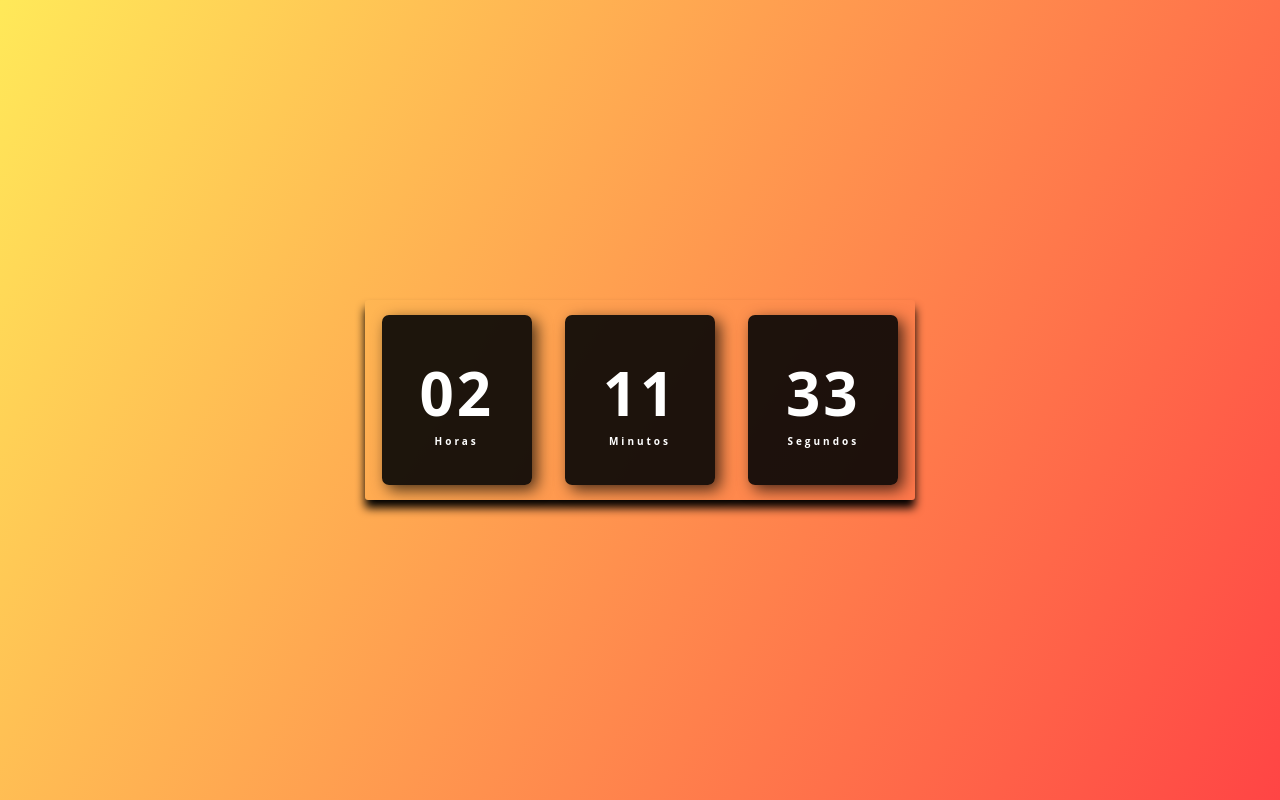
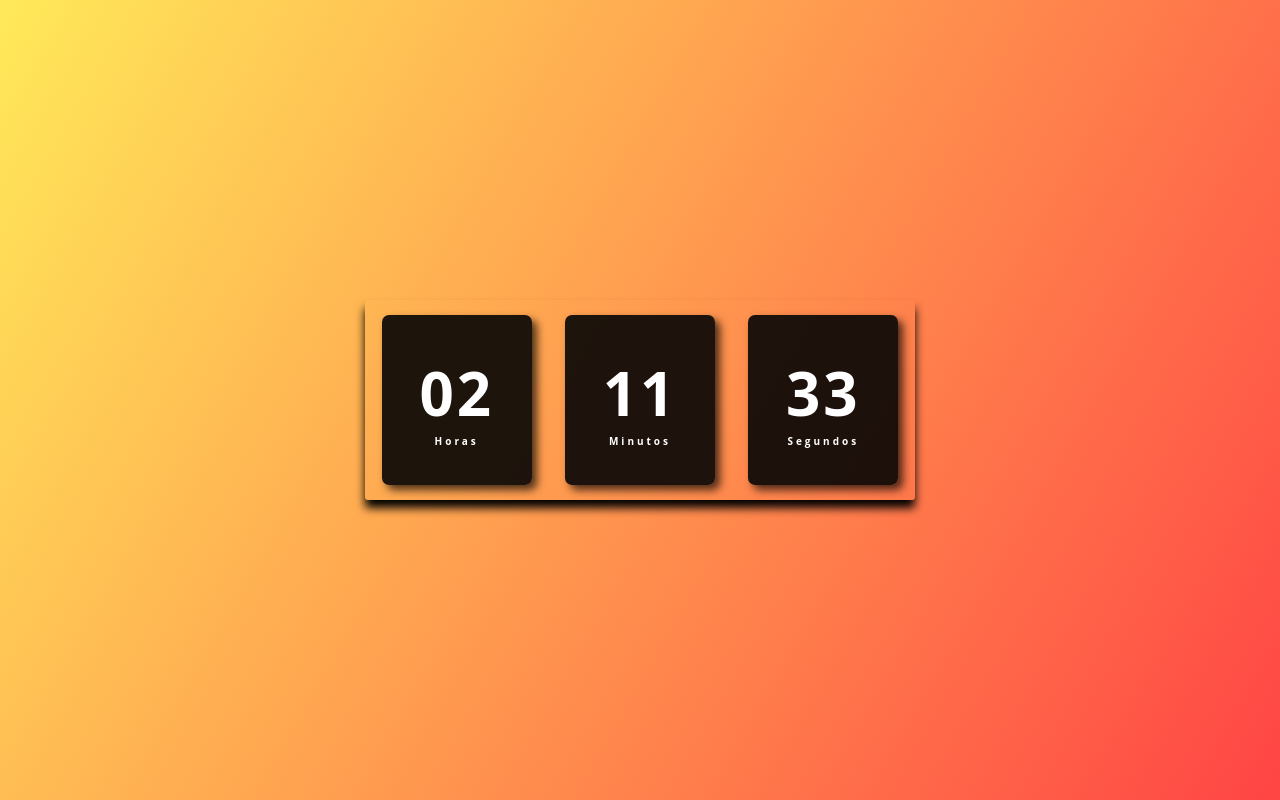
Before and after one commit to AnaPaulaArnold/relogio-digital, a plain HTML site: page assets/index.html in a window 1280 px wide. Drawn offline with Linux system fonts and the light colour scheme; a web font is replaced by a local one.

Commit message:
ref: Refatoração box shadow div principal

```diff
--- a/assets/css/style.css
+++ b/assets/css/style.css
@@ -36,7 +36,7 @@ body{
     justify-content: center;
     color: #fff;
     background: rgba(5,5,5,.9);
-    box-shadow: 5px 5px 15px rgba(0,0,0,.7);
+    box-shadow: 5px 5px 8px rgba(0,0,0,.7);
     border-radius:7px;
     letter-spacing: 3px;
 }
```
